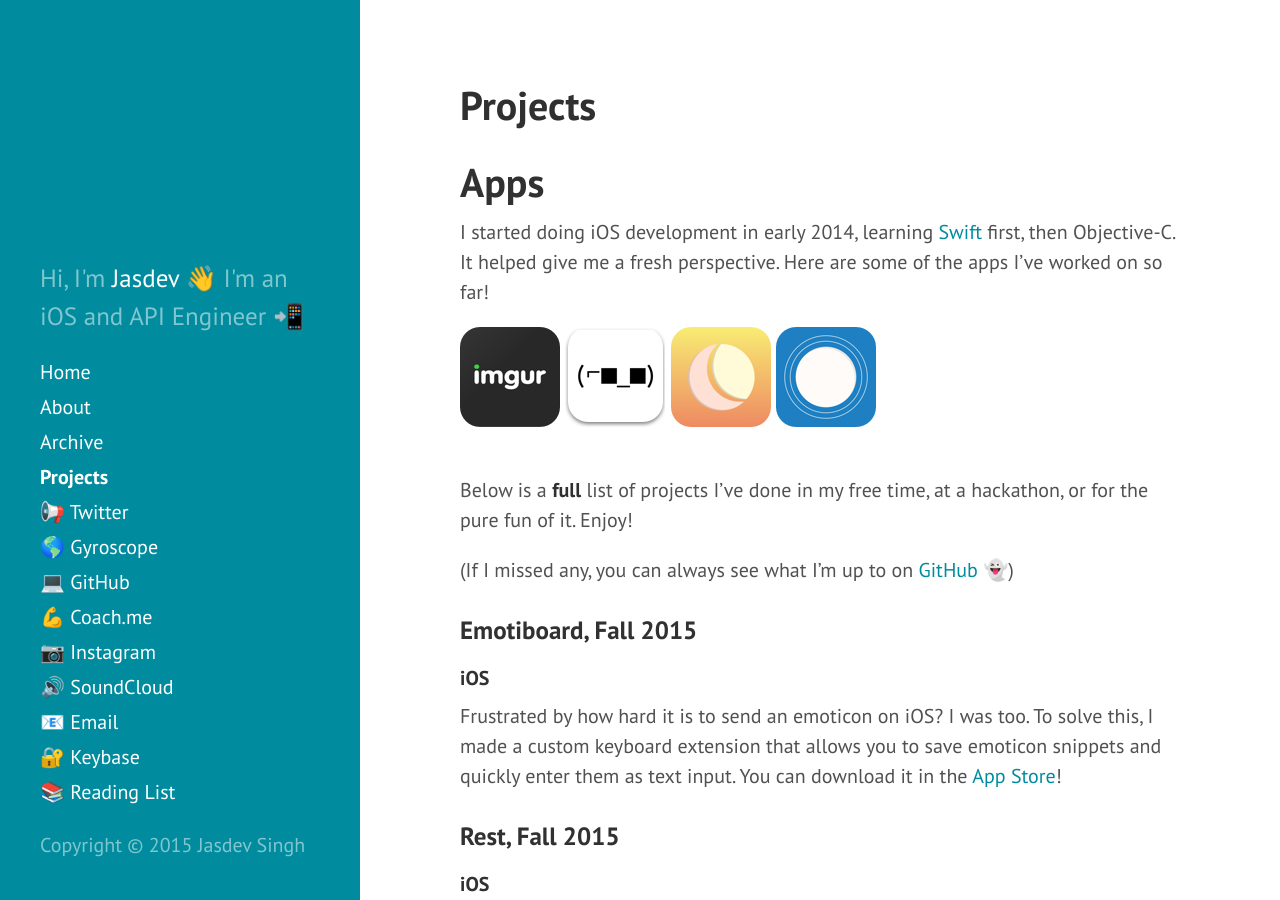
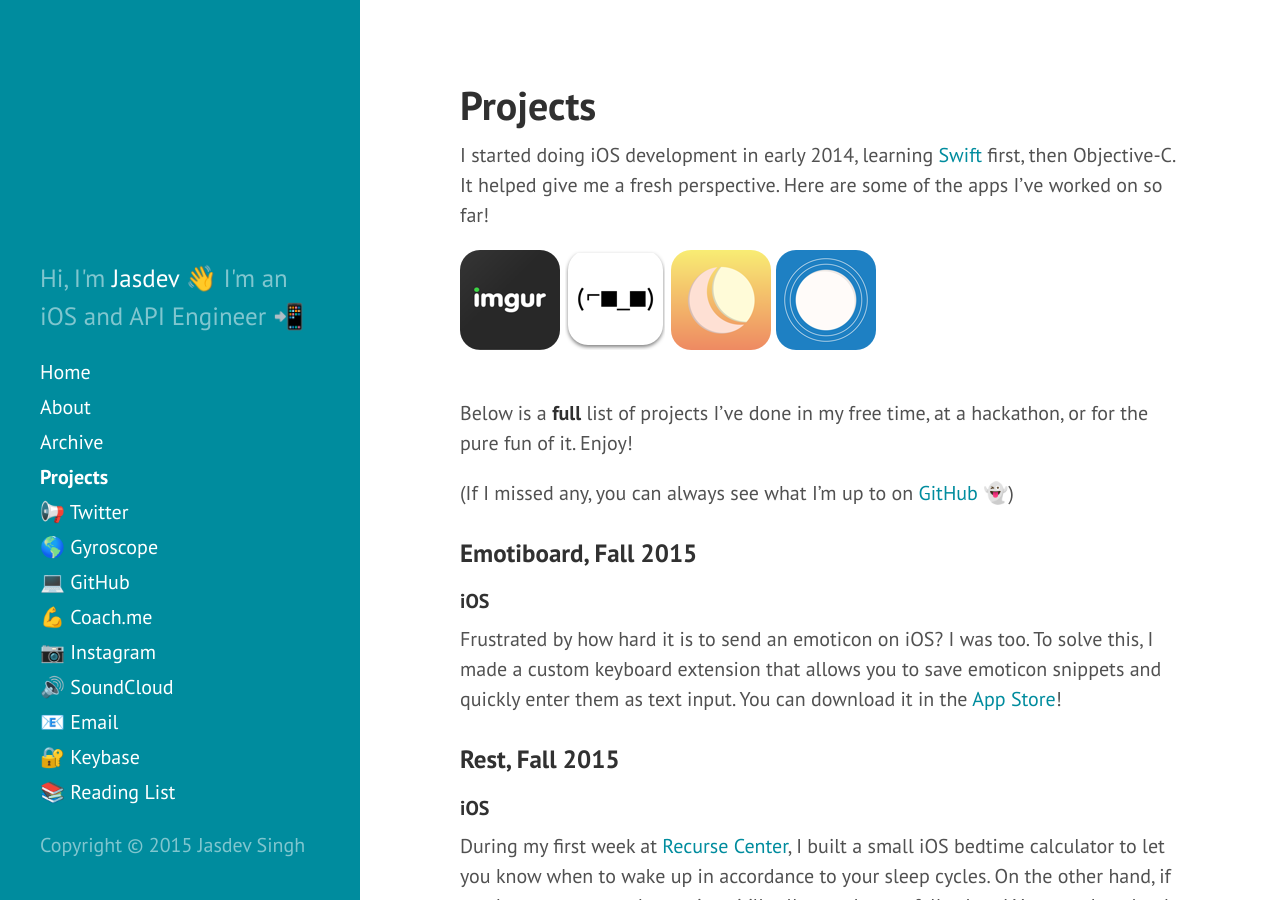
Before and after one commit to rvsrvs/jasdev.github.io, a Jekyll site: the page built from projects.md, in a window 1280 px wide and 900 px high. Built offline with Jekyll 4.4.1, drawn with Linux system fonts in a browser that asks for light colours; Markdown is read by kramdown in place of the engine named in the settings.

Commit message:
Remove apps heading

```diff
--- a/projects.md
+++ b/projects.md
@@ -3,8 +3,6 @@
 title: Projects
 permalink: /projects/
 ---
-
-# Apps
 
 I started doing iOS development in early 2014, learning [Swift](https://developer.apple.com/swift/) first, then Objective-C. It helped give me a fresh perspective. Here are some of the apps I've worked on so far!
 
```
